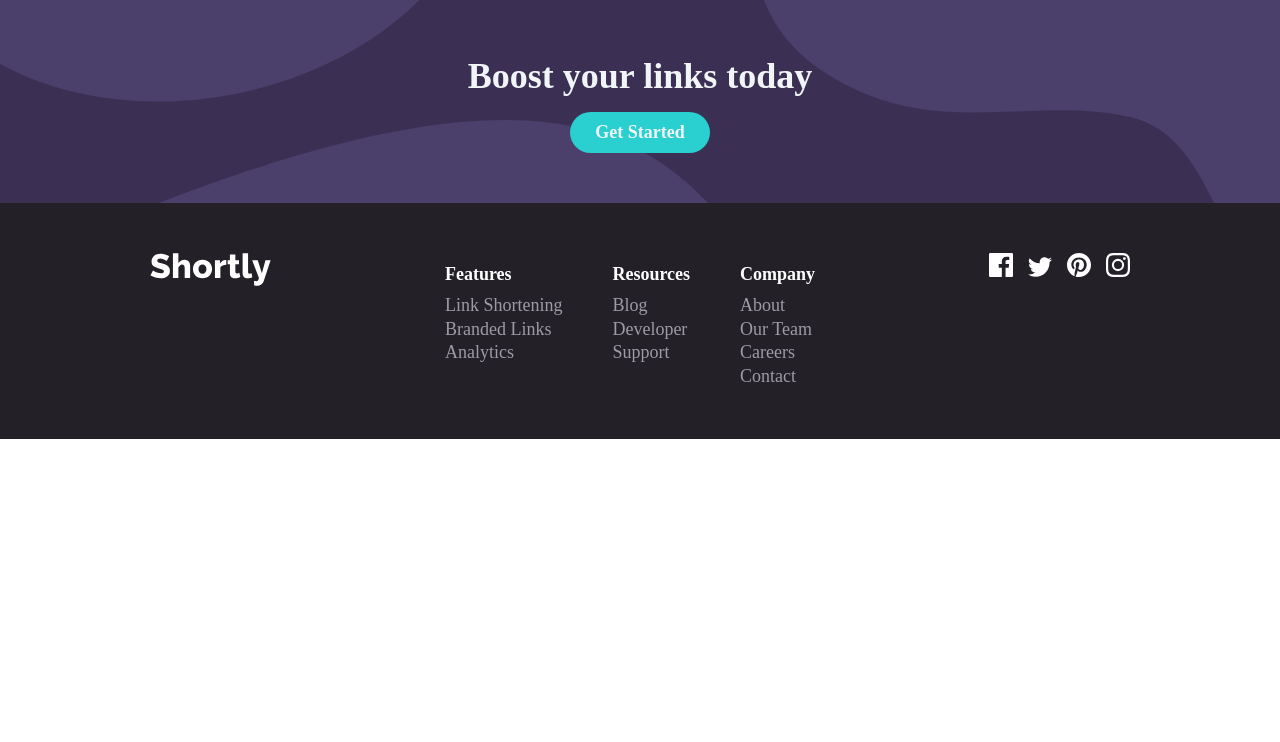
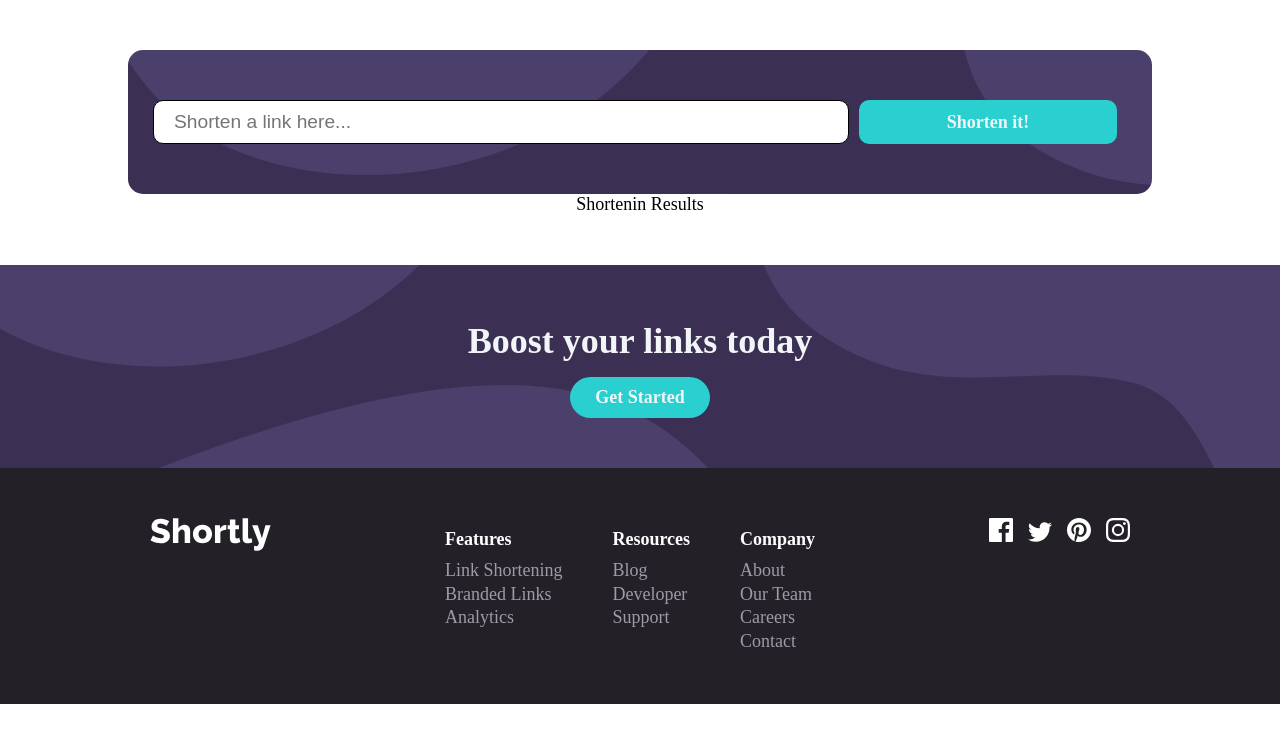
Before and after one commit to Mayinja6/url_shortener, a React (Create React App) app: page / in a window 1280 px wide. Shown: the top 742 px of the page. Built offline with nearby package versions, Linux system fonts and the light colour scheme.

Commit message:
Halfway shortenin component

```diff
--- a/src/App.js
+++ b/src/App.js
@@ -1,8 +1,9 @@
-import { Cta, Footer } from "./components";
+import { Shortenin, Cta, Footer } from "./components";
 
 function App() {
   return (
     <div>
+      <Shortenin />
       <Cta />
       <Footer />
     </div>
--- a/src/components/shortenin/Shortenin.jsx
+++ b/src/components/shortenin/Shortenin.jsx
@@ -1,7 +1,25 @@
+import { useState } from "react";
 import "./shortenin.css";
 
 const Shortenin = () => {
-  return <div>Shortenin</div>;
+  const [url, setUrl] = useState("");
+
+  return (
+    <div className="shortenin">
+      <div className="shortenin_calltoaction">
+        <input
+          type="url"
+          placeholder="Shorten a link here..."
+          className="shortenin_calltoaction-input"
+          onChange={(e) => setUrl(e.target.value)}
+        />
+        <button className="shortenin_calltoaction-btn cyan_btn">
+          Shorten it!
+        </button>
+      </div>
+      <div className="shortenin_results">Shortenin Results</div>
+    </div>
+  );
 };
 
 export default Shortenin;
--- a/src/components/shortenin/shortenin.css
+++ b/src/components/shortenin/shortenin.css
@@ -0,0 +1,68 @@
+.shortenin {
+  display: flex;
+  align-items: center;
+  justify-content: center;
+  margin: 50px 0;
+}
+
+.shortenin_calltoaction-input {
+  font-size: 1.2rem;
+  outline: none;
+  padding: 10px 20px;
+  border-radius: 10px;
+  border: 1px solid #000;
+}
+
+.shortenin_calltoaction-btn {
+  padding: 10px 20px;
+  border-radius: 10px;
+}
+
+@media (min-width: 670px) {
+  .shortenin {
+    margin: 50px 0;
+    flex-direction: column;
+  }
+
+  .shortenin_calltoaction {
+    width: 80%;
+    display: flex;
+    padding: 50px 25px;
+    border-radius: 15px;
+    background-position: bottom;
+    background: var(--cta_desktop_img);
+    background-color: var(--dark_violet);
+  }
+
+  .shortenin_calltoaction-input {
+    flex: 3;
+  }
+
+  .shortenin_calltoaction-btn {
+    flex: 1;
+    margin: 0 10px;
+  }
+}
+
+@media (max-width: 669px) {
+  .shortenin {
+    flex-direction: column;
+  }
+  .shortenin_calltoaction {
+    width: 90%;
+    padding: 25px;
+    border-radius: 10px;
+    background-repeat: no-repeat;
+    background: var(--cta_mobile_img);
+    background-color: var(--dark_violet);
+  }
+
+  .shortenin_calltoaction-input,
+  .shortenin_calltoaction-btn {
+    width: 100%;
+  }
+
+  .shortenin_calltoaction-btn {
+    margin-top: 15px;
+  }
+}
--- a/src/index.css
+++ b/src/index.css
@@ -29,10 +29,6 @@ body {
   font-family: var(--font_family);
 }
 
-/* img {
-  max-width: 100%;
-} */
-
 p {
   color: var(--greyish_violet);
 }
@@ -49,6 +45,7 @@ button {
 }
 
 .cyan_btn {
+  transition: var(--transition101);
   color: var(--neutral_white);
   background: var(--cyan_color);
 }
```
